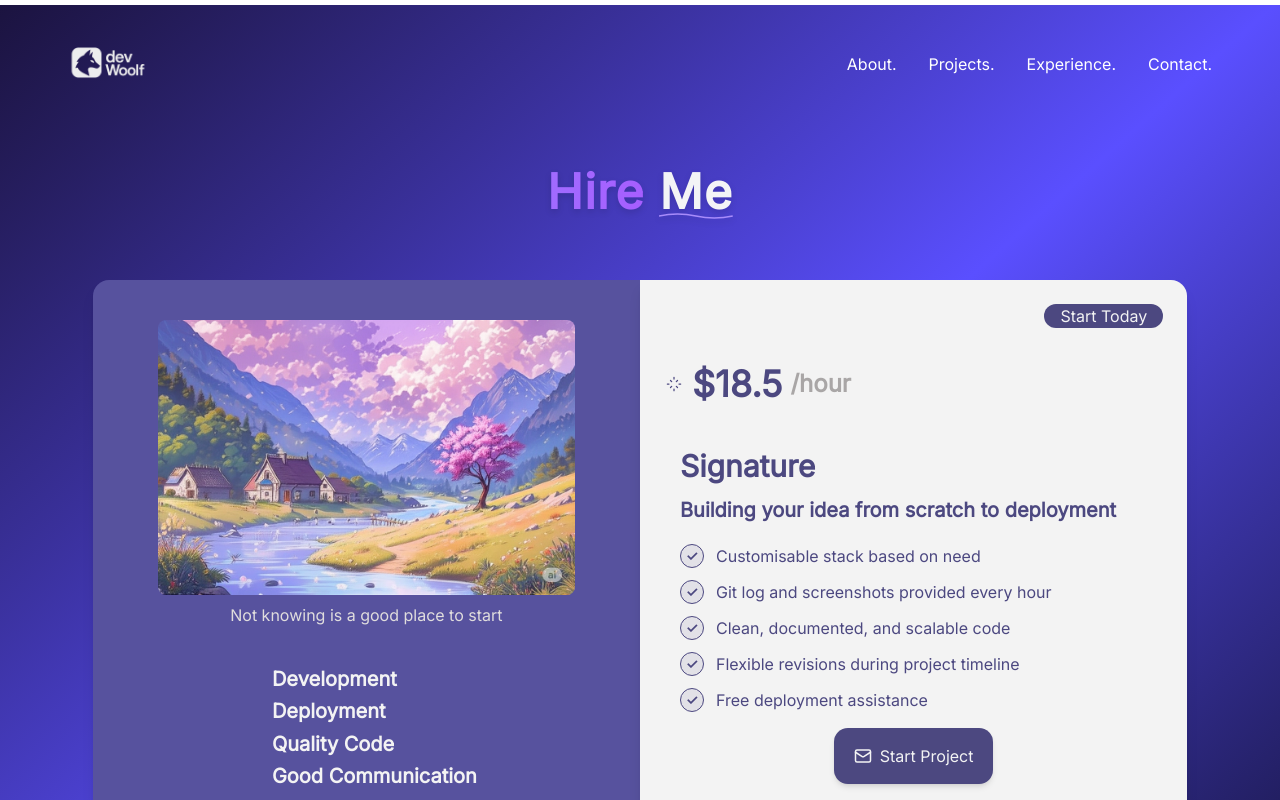
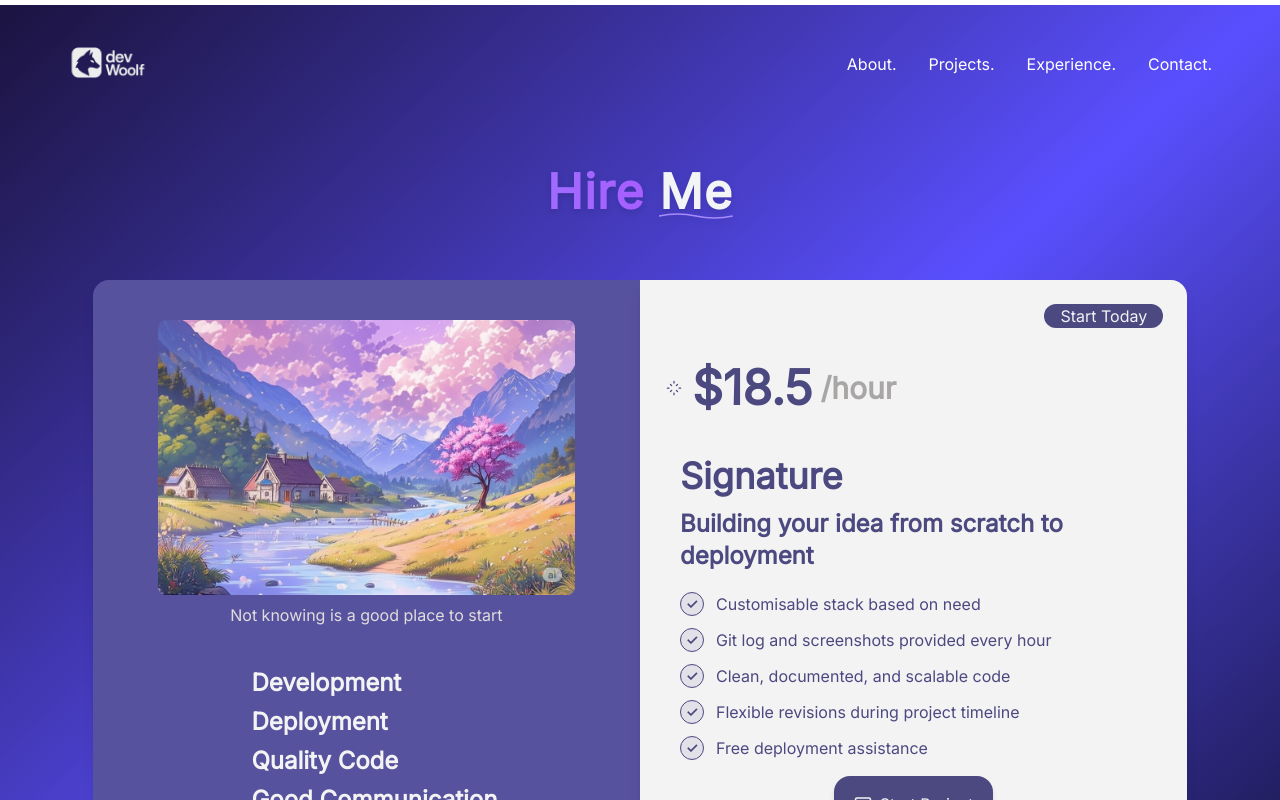
Before and after one commit to EUGENE-WOOLF/UjjwalPrakash, a Next.js app: page /hire in a window 1280 px wide. Shown: the top 800 px of the page. Built offline with nearby package versions, Linux system fonts and the light colour scheme.

Commit message:
experimental changes

```diff
--- a/components/HireMe.jsx
+++ b/components/HireMe.jsx
@@ -60,7 +60,7 @@ export default function HireMe() {
                     Not knowing is a good place to start
                   </p>
                 </div>
-                <div className=" text-xl pt-5 font-semibold space-y-2 leading-relaxed list-inside list-disc">
+                <div className=" text-2xl pt-5 font-semibold space-y-2 leading-relaxed list-inside list-disc">
                   <ul className="pl-4">
                     <li>Development</li>
                     <li>Deployment</li>
@@ -71,11 +71,11 @@ export default function HireMe() {
               </div>
               <div className="flex flex-col  h-auto lg:h-[100vh] w-full  lg:w-[45%] bg-[#f3f3f3] text-[#4c4880] rounded-b-2xl lg:rounded-l-none lg:rounded-r-2xl  shadow-lg p-6">
                 <div className="self-end ">
-                  <span className="bg-[#4c4880] text-[#f3f3f3] px-4 py-0.5 rounded-xl">
+                  <span className="bg-[#4c4880] text-[#f3f3f3] px-4 py-0.5 rounded-2xl">
                     Start Today
                   </span>
                 </div>
-                <div className="text-4xl font-bold pt-9 flex items-center gap-2">
+                <div className="text-5xl font-bold pt-9 flex items-center gap-2">
                   <svg
                     xmlns="http://www.w3.org/2000/svg"
                     fill="none"
@@ -91,17 +91,17 @@ export default function HireMe() {
                     />
                   </svg>
                   $18.5
-                  <span className="text-2xl text-[#a9a6a6]">/hour</span>
+                  <span className="text-3xl text-[#a9a6a6]">/hour</span>
                 </div>
 
                 <div className=" mt-10">
                   <div
                     id="heading"
-                    className="text-3xl font-bold inline-block px-4 py-1 "
+                    className="text-4xl font-bold inline-block px-4 py-1 "
                   >
                     Signature
                   </div>
-                  <div className="mt-2 px-4 font-semibold text-xl inline-block  rounded-md">
+                  <div className="mt-2 px-4 font-semibold text-2xl inline-block  rounded-md">
                     Building your idea from scratch to deployment
                   </div>
                   <div className="pt-5 px-4 flex flex-col space-y-3 text-[16px]">
@@ -121,7 +121,7 @@ export default function HireMe() {
                     ))}
                   </div>
                   <div className="mt-4 flex justify-center">
-                    <button className="flex items-center gap-2 bg-[#4c4880] text-[#f3f3f3] px-5 py-2 md:py-4 rounded-xl shadow-md hover:bg-[#3e3a6d] transition-all duration-200">
+                    <button className="flex items-center gap-2 bg-[#4c4880] text-[#f3f3f3] px-5 py-2 md:py-4 rounded-2xl shadow-md hover:bg-[#3e3a6d] transition-all duration-200">
                       <a
                         href="https://mail.google.com/mail/?view=cm&fs=1&to=ujjwalprakash858@gmail.com"
                         target="_blank"
```
